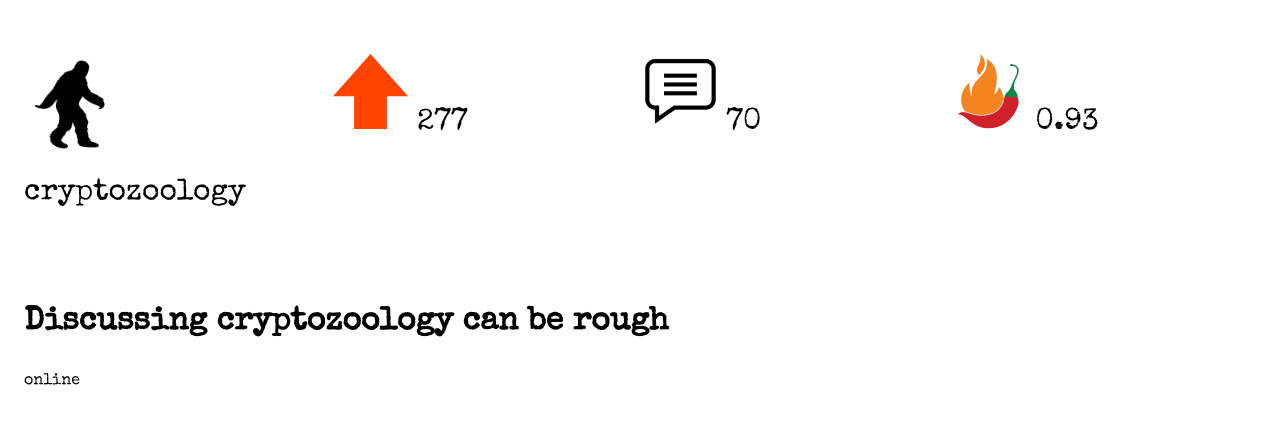
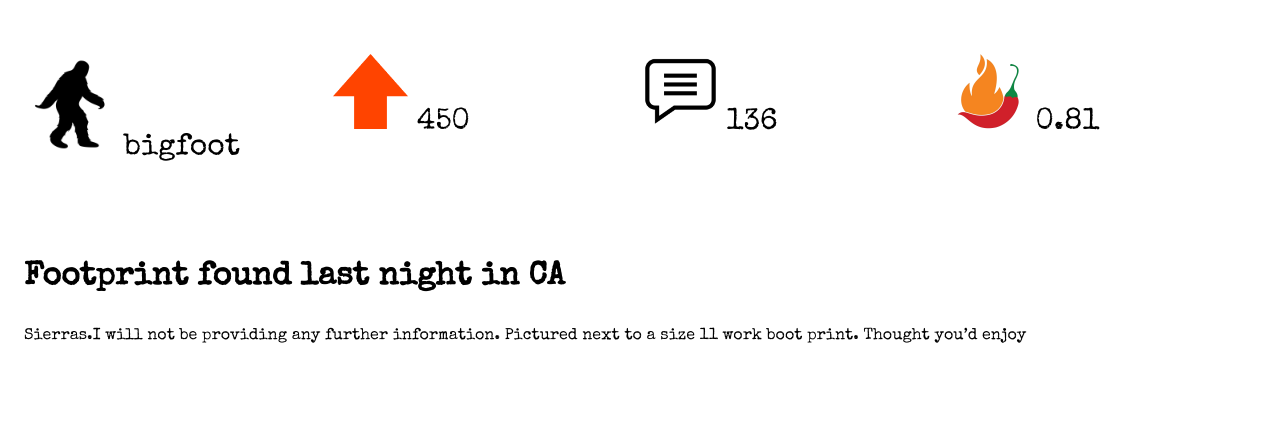
Before and after one commit to thisweekinredacted/thisweekinredacted.github.io, a Jekyll site: the page pages/top4.html, which Jekyll copies as it is, in a window 1280 px wide. Shown: the top 424 px of the page. Built offline with Jekyll 4.4.1, drawn with Linux system fonts in a browser that asks for light colours.

Commit message:
Update weekly pages

```diff
--- a/pages/top4.html
+++ b/pages/top4.html
@@ -8,14 +8,16 @@
     </head>
     <body>
         <div class="c-methods">
-            <p class="c-methods_bio"><img src="cryptozoology.png" width="100" height="100">cryptozoology</p>
-            <p class="c-methods_che"><img src="upvote.png" width="75" height="75"> 277</p>
-            <p class="c-methods_rad"><img src="comment.png" width="75" height="75"> 70</p>
-            <p class="c-methods_psy"><img src="spice.png" width="75" height="75"> 0.93</p>
+            <p class="c-methods_bio"><img src="cryptozoology.png" width="100" height="100">bigfoot</p>
+            <p class="c-methods_che"><img src="upvote.png" width="75" height="75"> 450</p>
+            <p class="c-methods_rad"><img src="comment.png" width="75" height="75"> 136</p>
+            <p class="c-methods_psy"><img src="spice.png" width="75" height="75"> 0.81</p>
         </div>
         <div>
-            <h1>Discussing cryptozoology can be rough </h1>
-            <p>online</p>
+            <h1>Footprint found last night in CA </h1>
+            <p>Sierras.I will not be providing any further information.
+Pictured next to a size 11 work boot print.
+Thought you’d enjoy</p>
         </div>
     </body>
     </html>
```
Also changed, not shown: _posts/2023-12-17-podcast-0.markdown (added, +14 -0 lines), pages/top1.html (+5 -5 lines), pages/top2.html (+6 -6 lines), pages/top3.html (+6 -6 lines).
